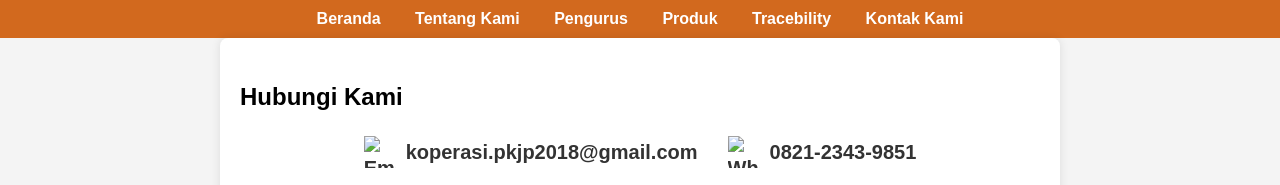
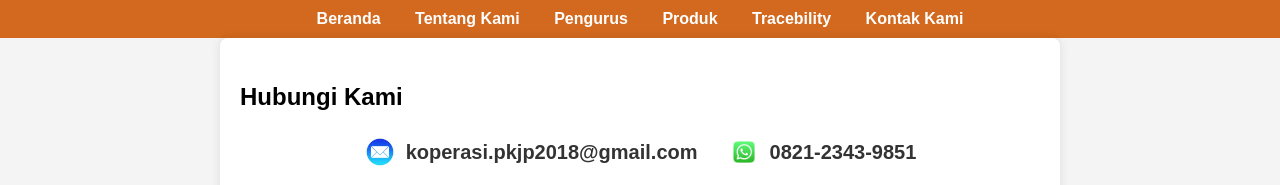
Before and after one commit to koperasijapco/koperasijapco.github.io, a plain HTML site: page kontak.html in a window 1280 px wide. Shown: the top 185 px of the page. Drawn offline with Linux system fonts and the light colour scheme.

Commit message:
Update kontak.html

```diff
--- a/kontak.html
+++ b/kontak.html
@@ -35,10 +35,10 @@
         <h2>Hubungi Kami</h2>
         <div class="contact-info">
             <a href="mailto:koperasi.pkjp2018@gmail.com" target="_blank">
-                <img src="image/email.png" alt="Email"> koperasi.pkjp2018@gmail.com
+                <img src="email.png" alt="Email"> koperasi.pkjp2018@gmail.com
             </a>
             <a href="https://wa.me/6282123439851" target="_blank">
-                <img src="image/iconwa.png" alt="WhatsApp"> 0821-2343-9851
+                <img src="iconwa.png" alt="WhatsApp"> 0821-2343-9851
             </a>
         </div>
         <form>
```
